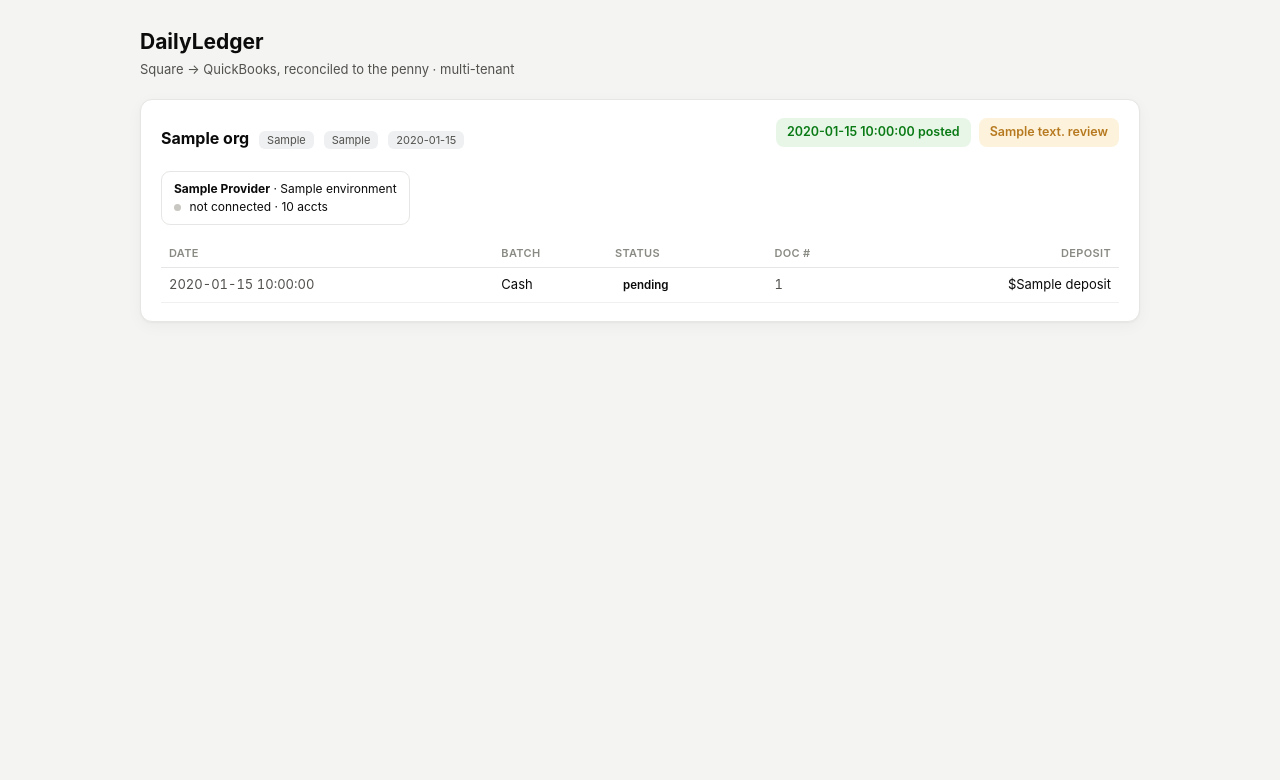
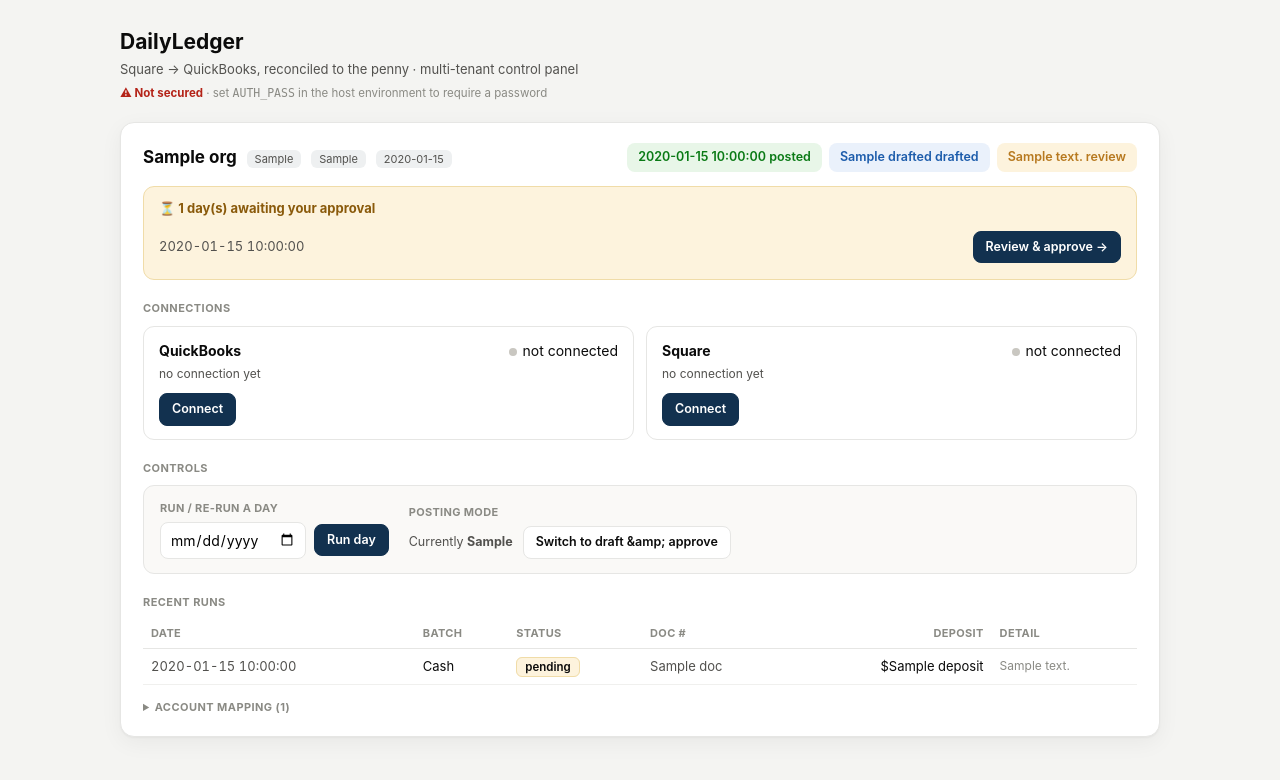
Before and after one commit to sixfolkspartners-png/everbean-square-qbo, a FastAPI app: template app/templates/dashboard.html in a window 1280 px wide. Shown: the top 780 px of the page. Run offline with FastAPI, Linux system fonts and the light colour scheme; the template is opened without the code that fills it: most values are stand-ins (such as "Sample title", 1, 10 or a date in 2020); parts of the project's set-up code (start-up, migrations or seed data) failed here and were passed over.

Commit message:
Add files via upload

```diff
--- a/app/templates/dashboard.html
+++ b/app/templates/dashboard.html
@@ -2,32 +2,62 @@
 <meta name="viewport" content="width=device-width, initial-scale=1"><title>DailyLedger</title>
 <style>
 :root{--ink:#0b0b0b;--ink2:#52514e;--muted:#8a8a84;--line:#e6e6e4;--brand:#12314f;
---accent:#2a78d6;--good:#0a7a15;--good-bg:#e8f6e8;--warn:#b7791f;--warn-bg:#fdf3dd;--page:#f4f4f2;--card:#fff}
+--accent:#2a78d6;--good:#0a7a15;--good-bg:#e8f6e8;--warn:#b7791f;--warn-bg:#fdf3dd;
+--bad:#b42318;--bad-bg:#fdecec;--page:#f4f4f2;--card:#fff}
 *{box-sizing:border-box}body{margin:0;background:var(--page);color:var(--ink);
 font:14px/1.5 -apple-system,'Segoe UI',Roboto,Helvetica,Arial,sans-serif;padding:26px}
-.wrap{max-width:1000px;margin:0 auto}
-h1{font-size:21px;margin:0 0 2px}.sub{color:var(--ink2);margin:0 0 20px;font-size:13px}
-.org{background:var(--card);border:1px solid var(--line);border-radius:12px;padding:18px 20px;margin-bottom:16px;
-box-shadow:0 1px 2px rgba(0,0,0,.04),0 4px 16px rgba(0,0,0,.04)}
-.oh{display:flex;align-items:center;justify-content:space-between;margin-bottom:12px}
-.oname{font-size:16px;font-weight:700}.tag{font-size:11px;color:var(--ink2);background:#eef0f1;border-radius:6px;padding:2px 8px;margin-left:6px}
-.conns{display:flex;gap:10px;flex-wrap:wrap;margin-bottom:14px}
-.conn{border:1px solid var(--line);border-radius:9px;padding:8px 12px;font-size:12px;min-width:150px}
-.conn b{text-transform:capitalize}.dot{display:inline-block;width:7px;height:7px;border-radius:50%;margin-right:5px}
+.wrap{max-width:1040px;margin:0 auto}
+h1{font-size:21px;margin:0 0 2px}.sub{color:var(--ink2);margin:0 0 6px;font-size:13px}
+.lock{font-size:11.5px;color:var(--muted);margin:0 0 20px}
+.lock b{color:var(--good)}.lock.off b{color:var(--bad)}
+.org{background:var(--card);border:1px solid var(--line);border-radius:14px;padding:20px 22px;margin-bottom:18px;
+box-shadow:0 1px 2px rgba(0,0,0,.04),0 6px 22px rgba(0,0,0,.05)}
+.oh{display:flex;align-items:center;justify-content:space-between;gap:12px;flex-wrap:wrap;margin-bottom:14px}
+.oname{font-size:17px;font-weight:700}
+.tag{font-size:11px;color:var(--ink2);background:#eef0f1;border-radius:6px;padding:2px 8px;margin-left:6px}
+.kpis{display:flex;gap:7px}
+.kpi{background:var(--good-bg);color:var(--good);border-radius:8px;padding:5px 11px;font-size:12.5px;font-weight:600}
+.kpi.b{background:#eaf1fb;color:#1c5cab}.kpi.w{background:var(--warn-bg);color:var(--warn)}
+h3{font-size:11px;text-transform:uppercase;letter-spacing:.04em;color:var(--muted);margin:20px 0 9px;font-weight:700}
+.grid{display:flex;gap:12px;flex-wrap:wrap}
+.conn{flex:1;min-width:240px;border:1px solid var(--line);border-radius:11px;padding:13px 15px}
+.conn .top{display:flex;align-items:center;justify-content:space-between;margin-bottom:4px}
+.conn .nm{font-weight:700;text-transform:capitalize}
+.dot{display:inline-block;width:8px;height:8px;border-radius:50%;margin-right:6px}
 .ok{background:var(--good)}.miss{background:#c9c7c1}
-.kpis{display:flex;gap:8px;margin-bottom:12px}
-.kpi{background:var(--good-bg);color:var(--good);border-radius:8px;padding:5px 11px;font-size:12.5px;font-weight:600}
-.kpi.w{background:var(--warn-bg);color:var(--warn)}
+.conn .meta{font-size:12px;color:var(--ink2);margin-bottom:10px}
+.conn .acts{display:flex;gap:8px}
+.btn{display:inline-block;font:inherit;font-size:12.5px;font-weight:600;border-radius:8px;padding:6px 12px;
+border:1px solid var(--line);background:#fff;color:var(--ink);cursor:pointer;text-decoration:none}
+.btn:hover{background:#faf9f7}
+.btn.p{background:var(--brand);border-color:var(--brand);color:#fff}.btn.p:hover{background:#0a2540}
+.btn.danger{color:var(--bad);border-color:#f0cfca}.btn.danger:hover{background:var(--bad-bg)}
+.controls{display:flex;gap:20px;flex-wrap:wrap;align-items:flex-end;background:#faf9f7;border:1px solid var(--line);
+border-radius:11px;padding:14px 16px}
+.ctl label{display:block;font-size:11px;text-transform:uppercase;letter-spacing:.03em;color:var(--muted);margin-bottom:5px;font-weight:700}
+.ctl form{display:flex;gap:8px;align-items:center;margin:0}
+input[type=date]{font:inherit;padding:6px 9px;border:1px solid var(--line);border-radius:8px;background:#fff}
+.mode{font-size:12.5px;color:var(--ink2);margin-right:2px}
+.pending{background:var(--warn-bg);border:1px solid #f0dca8;border-radius:11px;padding:12px 15px;margin-bottom:4px}
+.pending .h{font-weight:700;color:#8a5a0b;margin-bottom:8px;font-size:13px}
+.prow{display:flex;align-items:center;justify-content:space-between;padding:4px 0;font-size:13px}
 table{width:100%;border-collapse:collapse;font-size:13px}
-th{text-align:left;color:var(--muted);font-weight:600;font-size:11px;text-transform:uppercase;letter-spacing:.03em;padding:6px 8px;border-bottom:1px solid var(--line)}
-td{padding:7px 8px;border-bottom:1px solid #f0f0ee}
+th{text-align:left;color:var(--muted);font-weight:700;font-size:11px;text-transform:uppercase;letter-spacing:.03em;padding:6px 8px;border-bottom:1px solid var(--line)}
+td{padding:8px 8px;border-bottom:1px solid #f0f0ee}
 .st{font-size:11.5px;font-weight:600;padding:2px 8px;border-radius:6px}
 .st.posted{background:var(--good-bg);color:var(--good)}.st.review{background:var(--warn-bg);color:var(--warn)}
 .st.drafted{background:#eaf1fb;color:#1c5cab}.st.skipped{background:#eef0f1;color:var(--ink2)}
+.st.rejected{background:var(--bad-bg);color:var(--bad)}
 .n{text-align:right;font-variant-numeric:tabular-nums}.mono{font-variant-numeric:tabular-nums;color:var(--ink2)}
-.empty{color:var(--muted);font-size:13px;padding:8px}
+.note{color:var(--muted);font-size:12px}
+.empty{color:var(--muted);font-size:13px;padding:8px 0}
+details{margin-top:14px}summary{cursor:pointer;font-size:11px;text-transform:uppercase;letter-spacing:.04em;color:var(--muted);font-weight:700}
+details table{margin-top:9px}
 </style></head><body><div class="wrap">
-<h1>DailyLedger</h1><p class="sub">Square → QuickBooks, reconciled to the penny · multi-tenant</p>
+<h1>DailyLedger</h1>
+<p class="sub">Square &rarr; QuickBooks, reconciled to the penny &middot; multi-tenant control panel</p>
+{% if auth_on %}<p class="lock"><b>&#128274; Secured</b> &middot; password required to view this page</p>
+{% else %}<p class="lock off"><b>&#9888; Not secured</b> &middot; set <code>AUTH_PASS</code> in the host environment to require a password</p>{% endif %}
 
 {% for d in data %}
 <div class="org">
@@ -38,28 +68,84 @@
       <span class="tag">{{ d.org.timezone }}</span></div>
     <div class="kpis">
       <span class="kpi">{{ d.posted }} posted</span>
+      {% if d.drafted %}<span class="kpi b">{{ d.drafted }} drafted</span>{% endif %}
       {% if d.review %}<span class="kpi w">{{ d.review }} review</span>{% endif %}
     </div>
   </div>
-  <div class="conns">
-    {% for c in d.conns %}
-    <div class="conn"><b>{{ c.provider }}</b> · {{ c.environment }}<br>
-      <span class="dot {{ 'ok' if c.has_token or c.provider=='square' else 'miss' }}"></span>
-      {{ 'connected' if c.has_token else ('linked' if c.provider=='square' else 'not connected') }}
-      {% if c.accounts_mapped %} · {{ c.accounts_mapped }} accts{% endif %}</div>
+
+  {% if d.pending %}
+  <div class="pending">
+    <div class="h">&#9203; {{ d.pending|length }} day(s) awaiting your approval</div>
+    {% for p in d.pending %}
+    <div class="prow"><span class="mono">{{ p.date }}</span>
+      <a class="btn p" href="/review/{{ p.token }}">Review &amp; approve &rarr;</a></div>
     {% endfor %}
   </div>
+  {% endif %}
+
+  <h3>Connections</h3>
+  <div class="grid">
+    {% set providers = {'qbo':'QuickBooks','square':'Square'} %}
+    {% for prov, plabel in providers.items() %}
+    {% set c = (d.conns|selectattr('provider','equalto',prov)|list|first) %}
+    <div class="conn">
+      <div class="top"><span class="nm">{{ plabel }}</span>
+        <span>{% if c and c.has_token %}<span class="dot ok"></span>connected{% else %}<span class="dot miss"></span>not connected{% endif %}</span></div>
+      <div class="meta">
+        {% if c %}{{ c.environment }}{% if c.realm %} &middot; {{ c.realm }}{% endif %}{% if c.n_accts %} &middot; {{ c.n_accts }} accounts mapped{% endif %}
+        {% else %}no connection yet{% endif %}
+      </div>
+      <div class="acts">
+        <a class="btn p" href="/connect/{{ prov }}?org_id={{ d.org.id }}">{{ 'Reconnect' if (c and c.has_token) else 'Connect' }}</a>
+        {% if c and c.has_token %}
+        <form action="/disconnect/{{ prov }}?org_id={{ d.org.id }}" method="post" onsubmit="return confirm('Disconnect {{ plabel }}? The stored token is removed; you can reconnect anytime.')">
+          <button class="btn danger" type="submit">Disconnect</button></form>
+        {% endif %}
+      </div>
+    </div>
+    {% endfor %}
+  </div>
+
+  <h3>Controls</h3>
+  <div class="controls">
+    <div class="ctl">
+      <label>Run / re-run a day</label>
+      <form action="/run" method="get">
+        <input type="hidden" name="org_id" value="{{ d.org.id }}">
+        <input type="date" name="date" required>
+        <button class="btn p" type="submit">Run day</button>
+      </form>
+    </div>
+    <div class="ctl">
+      <label>Posting mode</label>
+      <form action="/settings/rollout?org_id={{ d.org.id }}" method="post">
+        <span class="mode">Currently <b>{{ d.org.rollout_mode.replace('_',' ') }}</b></span>
+        <button class="btn" type="submit">Switch to {{ 'auto-post' if d.org.rollout_mode=='draft_approve' else 'draft &amp; approve' }}</button>
+      </form>
+    </div>
+  </div>
+
+  <h3>Recent runs</h3>
   {% if d.runs %}
-  <table><thead><tr><th>Date</th><th>Batch</th><th>Status</th><th>Doc #</th><th class="n">Deposit</th></tr></thead><tbody>
+  <table><thead><tr><th>Date</th><th>Batch</th><th>Status</th><th>Doc #</th><th class="n">Deposit</th><th>Detail</th></tr></thead><tbody>
     {% for r in d.runs %}<tr>
-      <td class="mono">{{ r.business_date }}</td>
+      <td class="mono">{{ r.date }}</td>
       <td>{{ 'Credit card' if r.batch=='cc' else 'Cash' }}</td>
       <td><span class="st {{ r.status }}">{{ r.status }}</span></td>
-      <td class="mono">{{ r.doc_number or '—' }}</td>
-      <td class="n">${{ r.deposit or '—' }}</td>
+      <td class="mono">{{ r.doc or '&mdash;' }}</td>
+      <td class="n">{% if r.deposit %}${{ r.deposit }}{% else %}&mdash;{% endif %}</td>
+      <td class="note">{{ r.note }}</td>
     </tr>{% endfor %}
   </tbody></table>
-  {% else %}<div class="empty">No sync runs yet.</div>{% endif %}
+  {% else %}<div class="empty">No runs yet &mdash; use <b>Run a day</b> above to draft one.</div>{% endif %}
+
+  {% if d.amap %}
+  <details><summary>Account mapping ({{ d.amap|length }})</summary>
+    <table><thead><tr><th>Ledger line</th><th>QuickBooks account</th><th>Account ID</th></tr></thead><tbody>
+      {% for a in d.amap %}<tr><td>{{ a.key.replace('_',' ') }}</td><td>{{ a.label }}</td><td class="mono">{{ a.id }}</td></tr>{% endfor %}
+    </tbody></table>
+  </details>
+  {% endif %}
 </div>
-{% else %}<div class="empty">No orgs. Run <code>python -m app.demo</code> to seed EverBean.</div>{% endfor %}
+{% else %}<div class="empty">No orgs yet. Visit <code>/setup</code> to create one.</div>{% endfor %}
 </div></body></html>
```
Also changed, not shown: app/web.py (+137 -44 lines).
